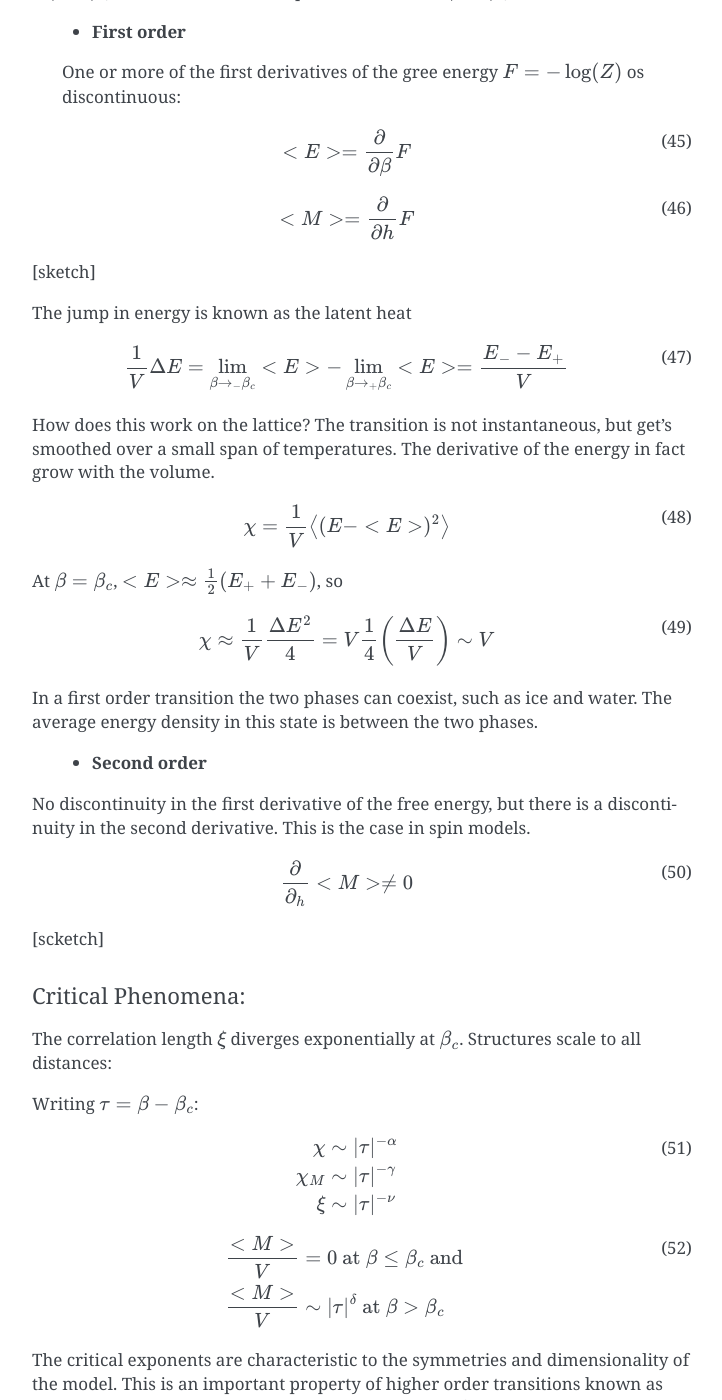
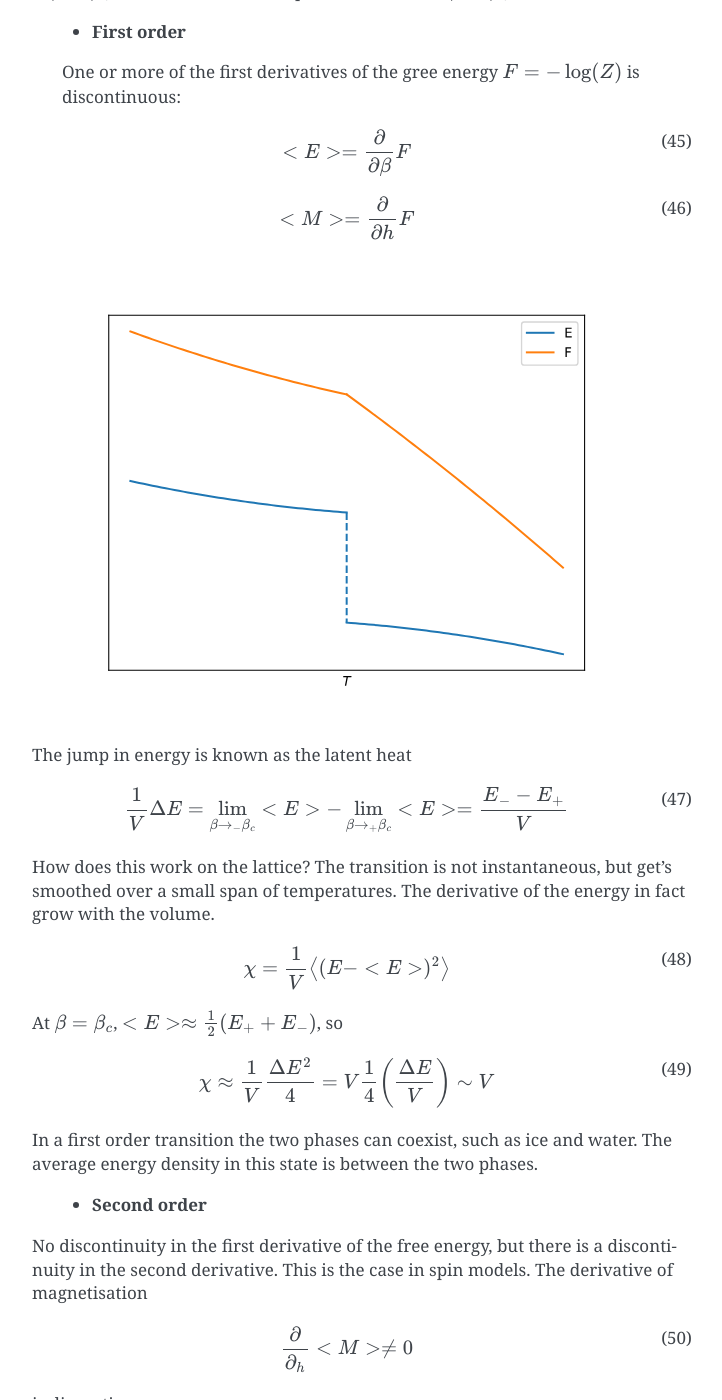
Before and after one commit to rantahar/Lattice-Field-Theory, a Sphinx documentation site: the page built from source/index.rst, in a window 1280 px wide and 1400 px high, scrolled down 11942 px. Shown: the whole window, without its empty margins (388-1110 px from the left). Built offline with Sphinx 7.4.7, drawn with Linux system fonts in a browser that asks for light colours.

Commit message:
Add plots of phase transitions

```diff
--- a/source/index.rst
+++ b/source/index.rst
@@ -605,7 +605,7 @@
 In many models we have a broken symmetry at :math:`\beta > \beta_c` and a restored symmetry at :math:`\beta < \beta_c`. This means there is a phase transition at :math:`\beta=\beta_c`
 
  - **First order**
- One or more of the first derivatives of the gree energy :math:`F=-\log(Z)` os discontinuous:
+ One or more of the first derivatives of the gree energy :math:`F=-\log(Z)` is discontinuous:
 
 .. math::
    <E> = \frac{\partial}{\partial\beta} F
@@ -615,7 +615,17 @@
    <M> = \frac{\partial}{\partial h} F
    :label:
 
-[sketch]
+
+
+.. raw:: html
+
+   <img src="_static/transition_1.svg">
+
+
+.. raw:: latex
+
+   \includegraphics[width=0.6\linewidth]{transition_1.eps}
+
 
 The jump in energy is known as the latent heat
 
@@ -645,12 +655,22 @@
 No discontinuity in the first derivative of the free energy,
 but there is a discontinuity in the second derivative.
 This is the case in spin models.
+The derivative of magnetisation
 
 .. math::
    \frac{\partial}{\partial_h}<M> \neq 0
    :label:
 
-[scketch]
+is discontinuous.
+
+.. raw:: html
+
+   <img src="_static/transition_2.svg">
+
+
+.. raw:: latex
+
+   \includegraphics[width=0.6\linewidth]{transition_2.eps}
 
 Critical Phenomena:
 """"""""""""""
--- /dev/null
+++ b/source/plots/plot_1st_order.py
@@ -0,0 +1,21 @@
+import matplotlib.pyplot as plt
+import numpy as np
+
+h=0.05
+phase1 = np.linspace(0.0, 1.0, num=50)
+phase2 = np.linspace(1.0, 2.0, num=50)
+
+fig, ax = plt.subplots()
+
+E1 = 2-0.3*phase1 + 0.1*phase1**2
+E2 = 1.2-0.1*phase2 - 0.1*phase1**2
+plt.plot(phase1, E1, label='E', color='C0')
+plt.plot([phase1[-1],phase2[0]], [E1[-1],E2[0]], color='C0', linestyle='--')
+plt.plot(phase2, E2, color='C0')
+
+
+plt.xlabel(r'$T$')
+ax.legend()
+ax.axes.xaxis.set_ticks([])
+ax.axes.yaxis.set_ticks([])
+plt.show()
--- /dev/null
+++ b/source/plots/plot_2nd_order.py
@@ -0,0 +1,17 @@
+import matplotlib.pyplot as plt
+import numpy as np
+
+h=0.05
+phase1 = np.linspace(0.0, 1.0, num=50)
+phase2 = np.linspace(1.0, 2.0, num=50)
+
+fig, ax = plt.subplots()
+
+M1 = 0*phase1
+M2 = 0.2*(phase2-1.0)**0.5
+plt.plot(phase1, M1, color='C0')
+plt.plot(phase2, M2, color='C0')
+
+plt.xlabel(r'$T$')
+plt.ylabel('M')
+plt.show()
```
Also changed, not shown: source/_static/transition_1.svg (added), source/_static/transition_2.svg (added), 2 other files.
